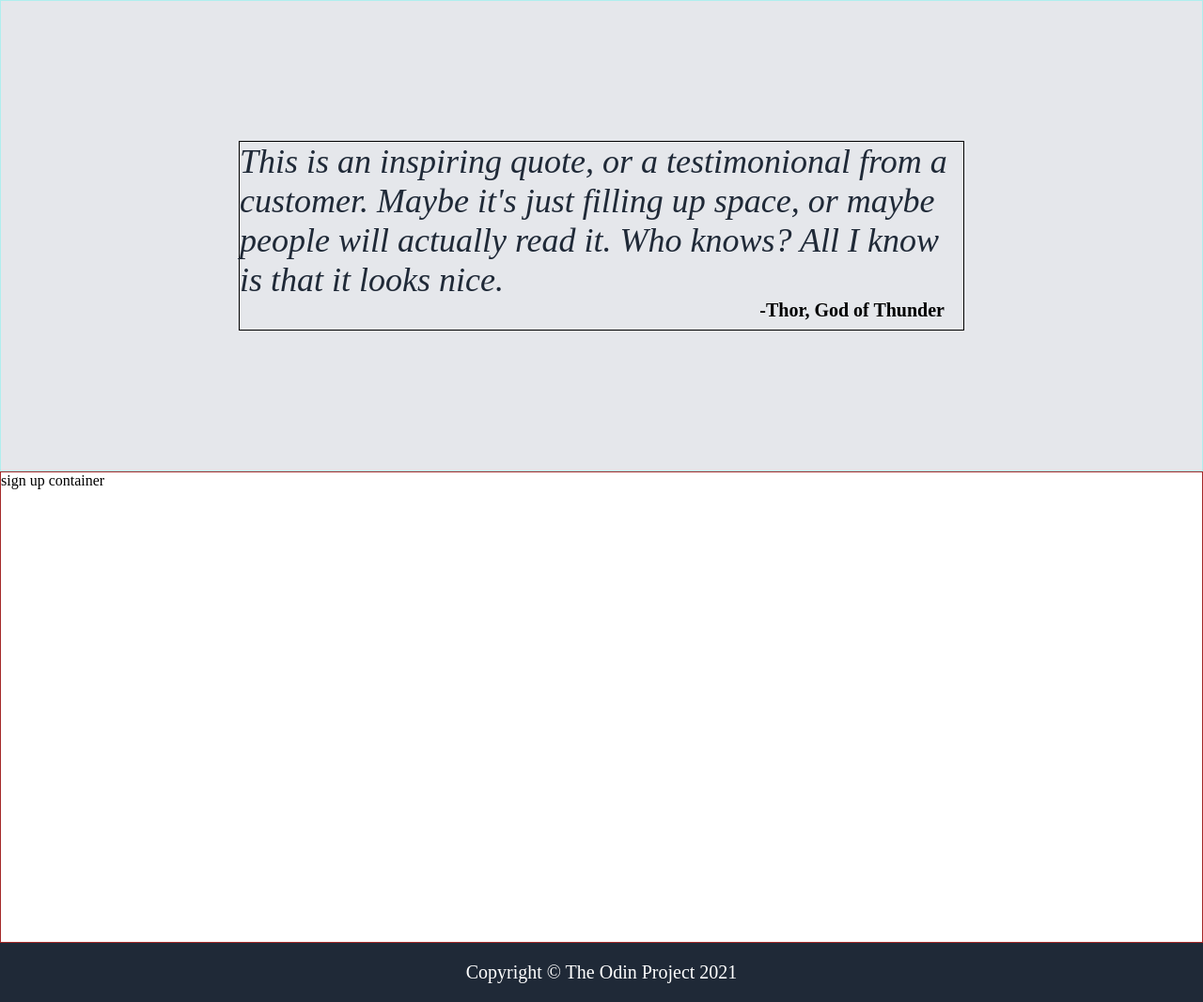
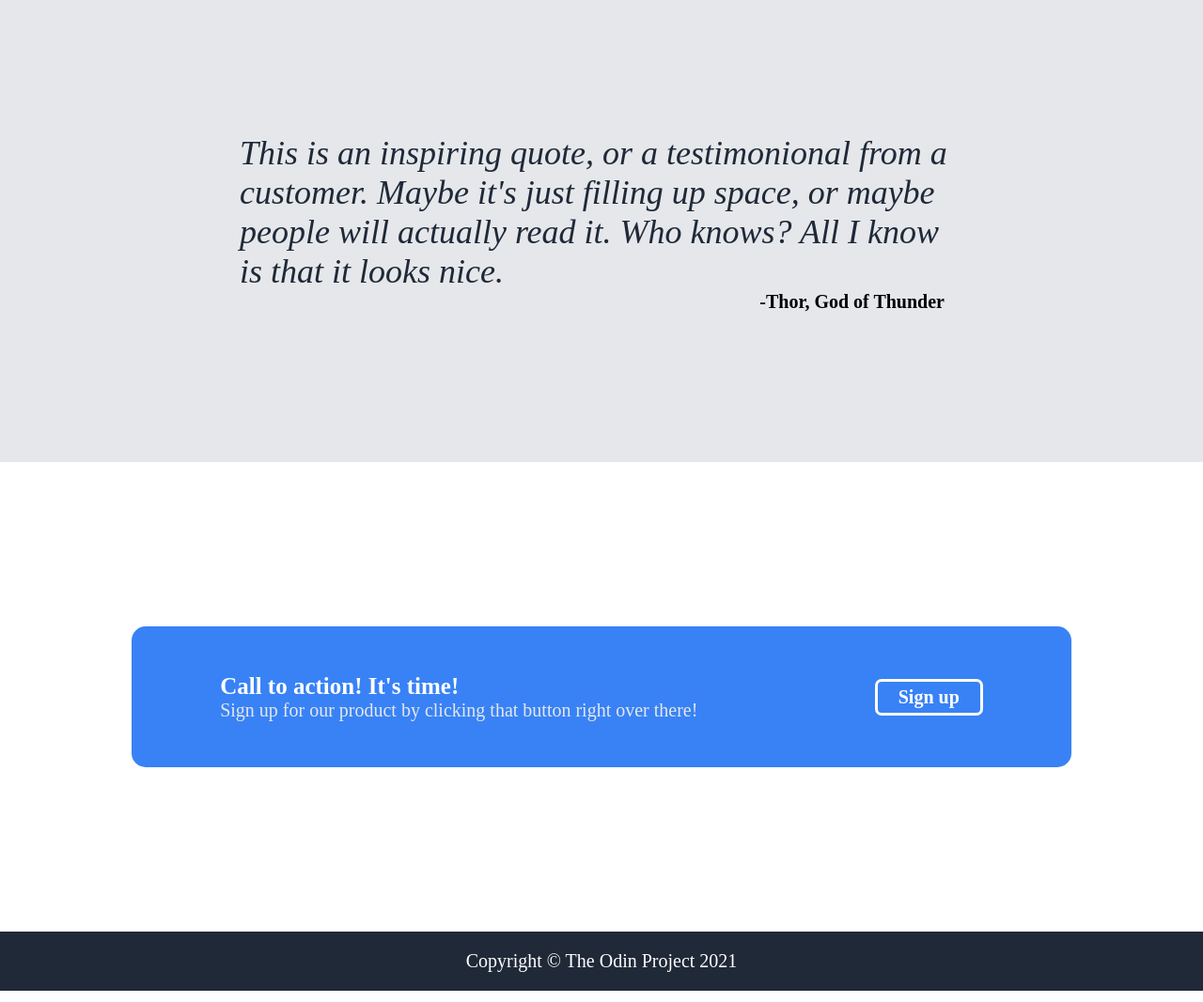
Before and after one commit to KevinAcz/landing-page, a plain HTML site: page index.html in a window 1280 px wide. Shown: the part 1045-2112 px from the top of the page at 94% size. Drawn offline with Linux system fonts and the light colour scheme.

Commit message:
Added sign up section

```diff
--- a/index.html
+++ b/index.html
@@ -19,7 +19,7 @@
             <div class="main-text-container">
                 <p class="main-text">This website is awesome</p>
                 <p class="subtext">This website has some subtext that goes here under the main title. It's a smaller font and the color is lower contrast. </p>
-                <button class="button">Sign Up</button>
+                <a class="button" href="#">Sign Up</a>
             </div>
             <div class="image">
                 this is a placeholder for an image
@@ -72,7 +72,17 @@
             </div>
         </div>
         <div class="sign-up-section">
-            sign up container
+            <div class="sign-up-container">
+                <div class="text-sign-up">
+                    <p class="bold-text">
+                        Call to action! It's time!
+                    </p>
+                    <p class="description">
+                        Sign up for our product by clicking that button right over there!
+                    </p>
+                </div>
+                <a class="sign-up-button" href="#">Sign up</a>
+            </div>
         </div>
     </div>
     <div class="footer">
--- a/style.css
+++ b/style.css
@@ -19,7 +19,7 @@ p {
 }
 .header {
     justify-content: space-between;
-    border: 1px solid blue;
+    /* border: 1px solid blue; */
 }
 .footer {
     justify-content: center;
@@ -33,6 +33,7 @@ p {
     display: flex;
     gap: 15px;
 }
+
 .content {
     flex: 1;
 }
@@ -40,7 +41,7 @@ p {
     display: flex;
     justify-content: center;
     gap: 30px;
-    border: 1px solid red;
+    /* border: 1px solid red;  */
     background-color: #1F2937;
     color: white;
     padding-bottom: 60px;
@@ -51,8 +52,8 @@ p {
     flex-direction: column;
     height: 300px;
     flex-basis: 400px;
-    border: 1px solid white;
-    gap: 6px;
+    /* border: 1px solid white; */
+    gap: 8px;
 }
 .main-text {
     font-weight: 700;
@@ -67,9 +68,10 @@ p {
     background-color: #3882F6;
     color: white;
     align-self: flex-start;
-    padding: 12px;
+    font-size: 17px;
     border-radius: 10px;
-    padding: 8px 15px;
+    padding: 8px 23px;
+    text-decoration: none;
 }
 .image {
     display: flex;
@@ -77,7 +79,7 @@ p {
     align-items: center;
     height: 300px;
     flex-basis: 500px;
-    border: 1px solid black;
+    /* border: 1px solid black; */
     font-size: 20px;
     background-color: grey;
 }
@@ -88,7 +90,7 @@ p {
     flex-direction: column;
     justify-content: center;
     align-items: center;
-    border: 1px solid magenta;
+    /* border: 1px solid magenta; */
 }
 .card-container {
     display: flex;
@@ -96,7 +98,7 @@ p {
     flex-wrap: wrap;
 }
 .card {
-    border: 1px solid green;
+    /* border: 1px solid green; */
     display: flex;
     flex-direction: column;
     width: 200px;
@@ -118,7 +120,7 @@ p {
 }
 .quote-section {
     height:500px;
-    border: 1px solid paleturquoise;
+    /* border: 1px solid paleturquoise; */
     background-color: #E5E7EB;
     display: flex;
     justify-content: center;
@@ -127,7 +129,7 @@ p {
 .quote-container {
     height: 200px;
     width: 770px;
-    border: 1px solid black;
+    /* border: 1px solid black; */
     display: flex;
     flex-direction: column;
 }
@@ -145,8 +147,37 @@ p {
 
 .sign-up-section {
     height: 500px;
-    border: 1px solid brown;
+    /* border: 1px solid brown; */
+    display: flex;
+    justify-content: center;
+    align-items: center;
 }
 .sign-up-container {
+    display: flex;
+    justify-content: space-around;
+    align-items: center;
+    background-color: #3882F6;
+    height: 150px;
+    flex-basis: 1000px;
+    border-radius: 15px;
+}
+
+.bold-text {
+    font-weight: 700;
+    font-size: 25px;
+    color: white;
+}
+.description {
+    font-size: 20px;
+    color: #E5E7EB;
+}
+.sign-up-button {
+    color: white;
+    border: 3px solid white;
+    padding: 5px 22px;
+    font-size: 20px;
+    border-radius: 7px;
+    font-weight: 700;
+    text-decoration: none;
 
 }
```
